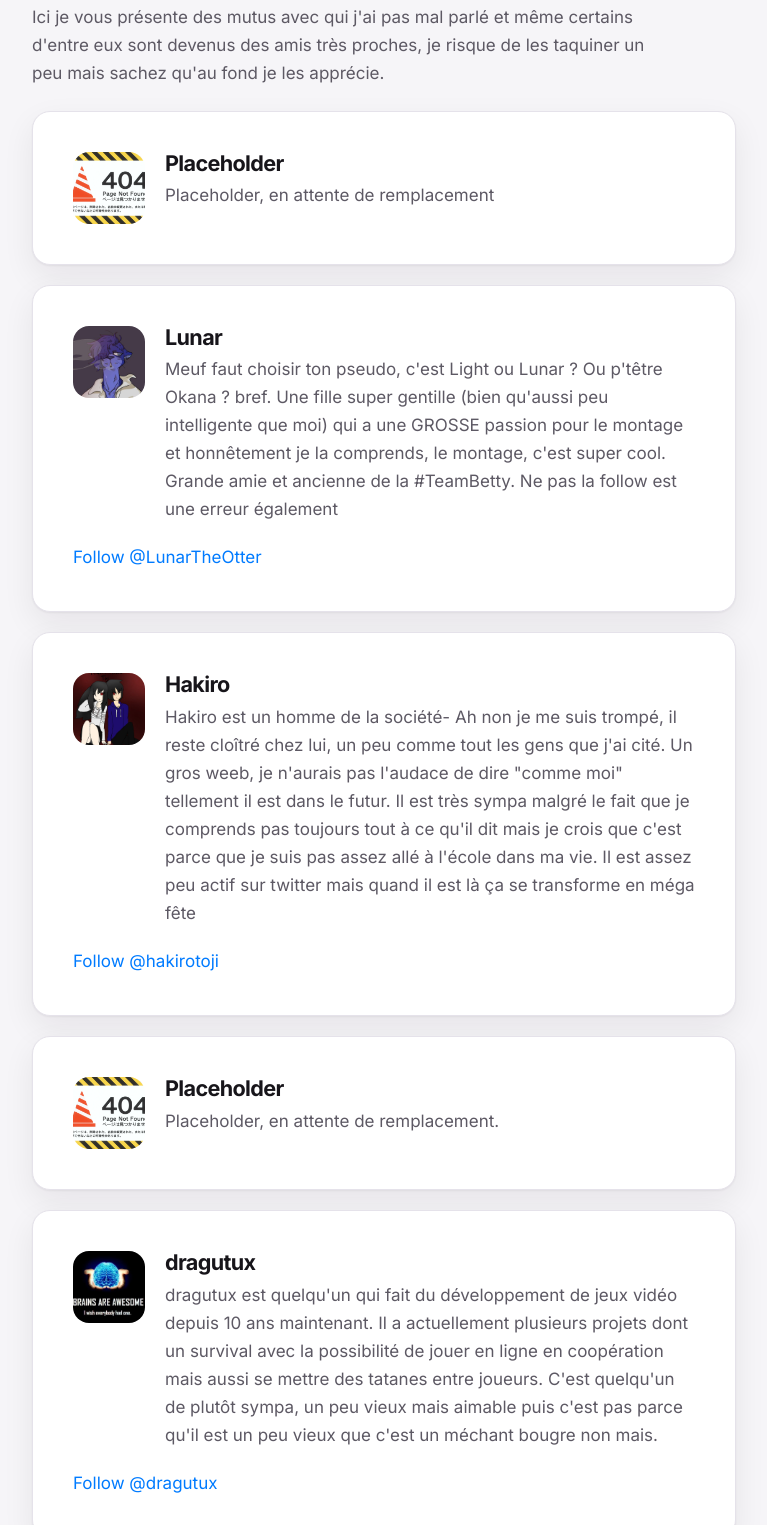
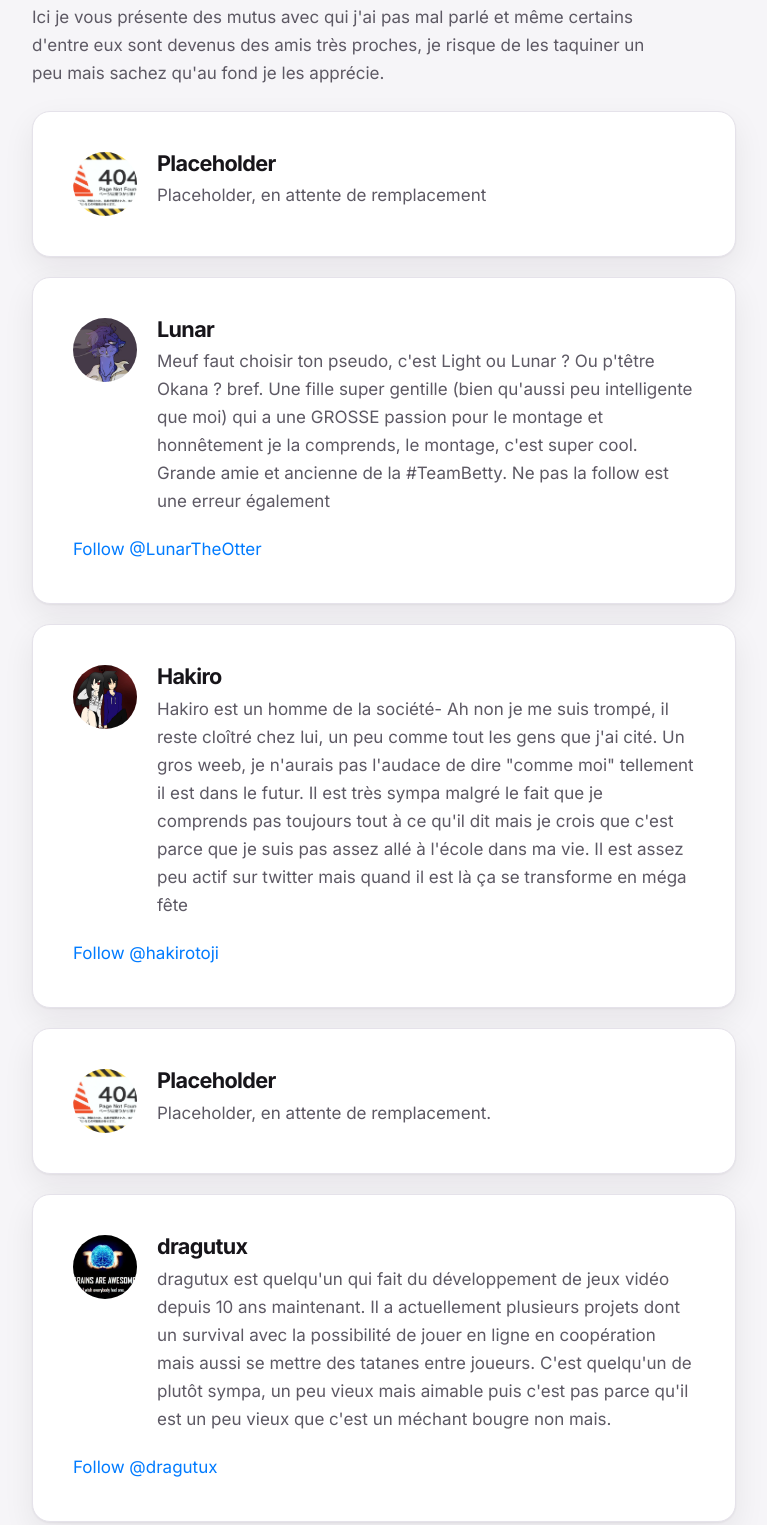
Before and after one commit to Toh-ka/neo.toh-ka.github.io, a plain HTML site: page pages/mutus.html in a window 1280 px wide. Shown: the part 179-1704 px from the top of the page, without its empty margins (256-1023 px from the left). Drawn offline with nearby package versions, Linux system fonts and the light colour scheme.

Commit message:
modifs du vibecode

```diff
--- a/css/style.css
+++ b/css/style.css
@@ -244,10 +244,22 @@ section:has(> .jem) {
 
 .profil img {
   flex-shrink: 0;
-  width: 72px;
-  height: 72px;
+}
+
+/* Contact : petits logos, sans recadrage */
+.profil.logo img {
+  width: 56px;
+  height: 56px;
+  object-fit: contain;
+  border-radius: 12px;
+}
+
+/* Mutus : photos de profil rondes */
+.profil.avatar img {
+  width: 64px;
+  height: 64px;
   object-fit: cover;
-  border-radius: 16px;
+  border-radius: 50%;
 }
 
 .profil h2 {
--- a/pages/mutus.html
+++ b/pages/mutus.html
@@ -43,8 +43,8 @@
         <h1>Personnes que j'apprécie</h1>
         <p class="intro">Ici je vous présente des mutus avec qui j'ai pas mal parlé et même certains d'entre eux sont devenus des amis très proches, je risque de les taquiner un peu mais sachez qu'au fond je les apprécie.</p>
         <section class="carte" id="Placeholder2">
-            <div class="profil">
-                <img src="../img/err.png" alt="">
+            <div class="profil avatar">
+                <img src="../img/err.png" width="64" height="64" alt="">
                 <div>
                     <h2>Placeholder</h2>
                     <p>Placeholder, en attente de remplacement</p>
@@ -52,8 +52,8 @@
             </div>
         </section>
         <section class="carte" id="Lunar">
-            <div class="profil">
-                <img src="../img/Lunar.jpg" alt="">
+            <div class="profil avatar">
+                <img src="../img/Lunar.jpg" width="64" height="64" alt="">
                 <div>
                     <h2><a href="https://www.youtube.com/channel/UCTIkhy0zyeLQJBQ5O0fs9qQ" target="_blank" rel="noopener">Lunar</a></h2>
                     <p>Meuf faut choisir ton pseudo, c'est Light ou Lunar ? Ou p'têtre Okana ? bref. Une fille super gentille (bien qu'aussi peu intelligente que moi) qui a une GROSSE passion pour le montage et honnêtement je la comprends, le montage, c'est super cool. Grande amie et ancienne de la #TeamBetty. Ne pas la follow est une erreur également</p>
@@ -64,8 +64,8 @@
             </div>
         </section>
         <section class="carte" id="Hakiro">
-            <div class="profil">
-                <img src="../img/hakiro.jpg" alt="">
+            <div class="profil avatar">
+                <img src="../img/hakiro.jpg" width="64" height="64" alt="">
                 <div>
                     <h2>Hakiro</h2>
                     <p>Hakiro est un homme de la société- Ah non je me suis trompé, il reste cloîtré chez lui, un peu comme tout les gens que j'ai cité. Un gros weeb, je n'aurais pas l'audace de dire "comme moi" tellement il est dans le futur. Il est très sympa malgré le fait que je comprends pas toujours tout à ce qu'il dit mais je crois que c'est parce que je suis pas assez allé à l'école dans ma vie. Il est assez peu actif sur twitter mais quand il est là ça se transforme en méga fête</p>
@@ -76,8 +76,8 @@
             </div>
         </section>
         <section class="carte" id="Placeholder">
-            <div class="profil">
-                <img src="../img/err.png" alt="">
+            <div class="profil avatar">
+                <img src="../img/err.png" width="64" height="64" alt="">
                 <div>
                     <h2>Placeholder</h2>
                     <p>Placeholder, en attente de remplacement.</p>
@@ -85,8 +85,8 @@
             </div>
         </section>
         <section class="carte" id="dragutux">
-            <div class="profil">
-                <img src="../img/dragutux.jpg" alt="">
+            <div class="profil avatar">
+                <img src="../img/dragutux.jpg" width="64" height="64" alt="">
                 <div>
                     <h2><a href="https://www.twitch.tv/dragutux" target="_blank" rel="noopener">dragutux</a></h2>
                     <p>dragutux est quelqu'un qui fait du développement de jeux vidéo depuis 10 ans maintenant. Il a actuellement plusieurs projets dont un survival avec la possibilité de jouer en ligne en coopération mais aussi se mettre des tatanes entre joueurs. C'est quelqu'un de plutôt sympa, un peu vieux mais aimable puis c'est pas parce qu'il est un peu vieux que c'est un méchant bougre non mais.</p>
@@ -97,8 +97,8 @@
             </div>
         </section>
         <section class="carte" id="Kimiiu">
-            <div class="profil">
-                <img src="../img/kimiiu.jpg" alt="">
+            <div class="profil avatar">
+                <img src="../img/kimiiu.jpg" width="64" height="64" alt="">
                 <div>
                     <h2><a href="https://twitch.tv/kimiiu" target="_blank" rel="noopener">Kimiiu</a></h2>
                     <p>Kimiiu c'est... ma rivale... cette petite- Haha je rigole, Kimiiu c'est une streameuse qui est géniale (mais chuis mieux parce que c'est le premier qui le dit qui l'est :D) et qui est aussi une vtubeuse et je trouve justement que ce qu'elle fait est très courageux parce que souvent les vtubers en france se font un peu insulter donc elle m'impressionne pas mal sur ce point là. Mise à part ça c'est une personne en or (en même temps si elle est là c'est que c'est le cas) et ne pas passer voir ce qu'elle fait et ne pas intéragir avec elle c'est quelque chose d'ultra dommage, donc allez voir sa chaîne twitch ainsi que son compte twitter qui vous tiendra informés de choses à venir</p>
```
Also changed, not shown: pages/Réseaux.html (+6 -6 lines).
